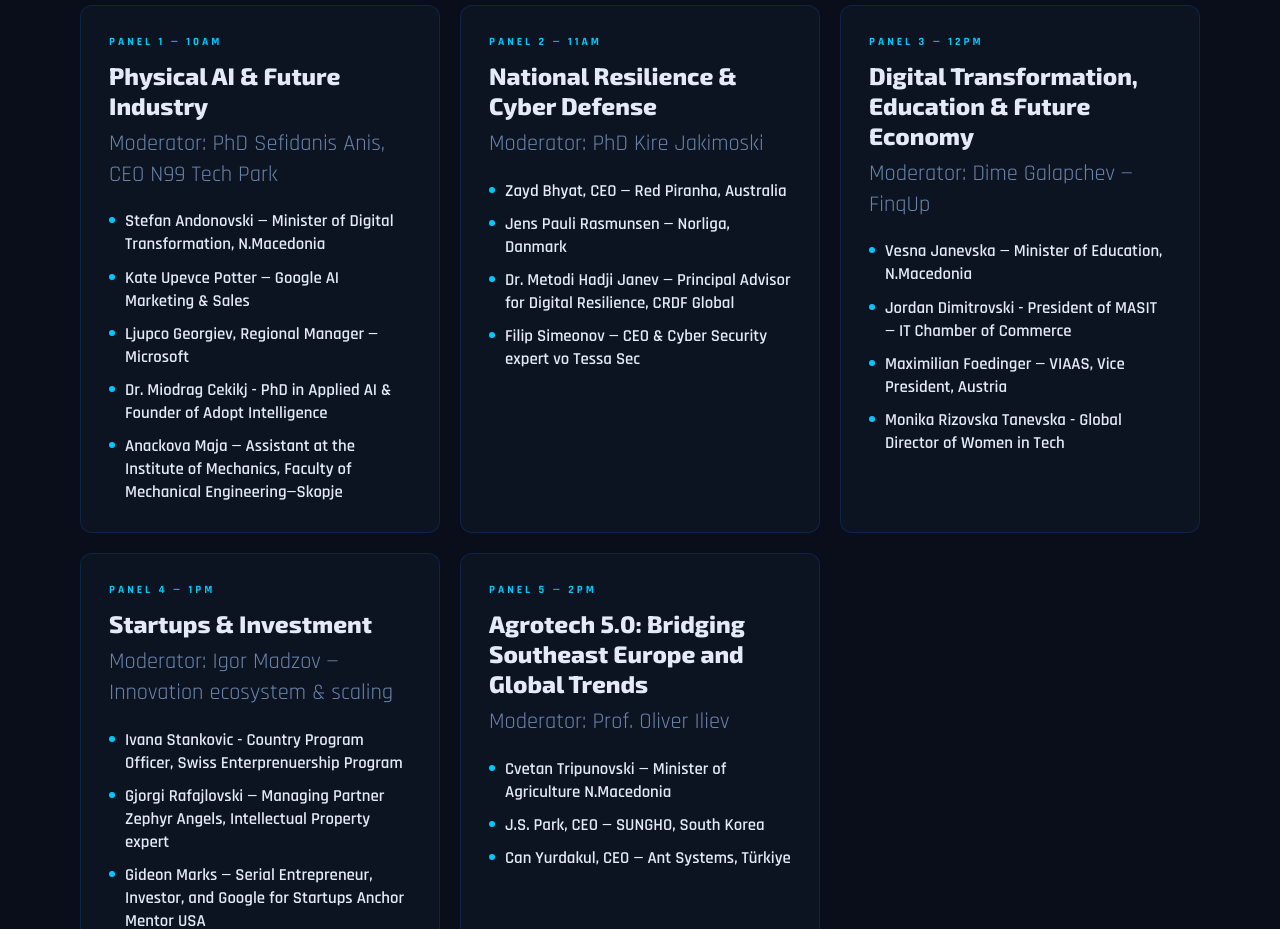
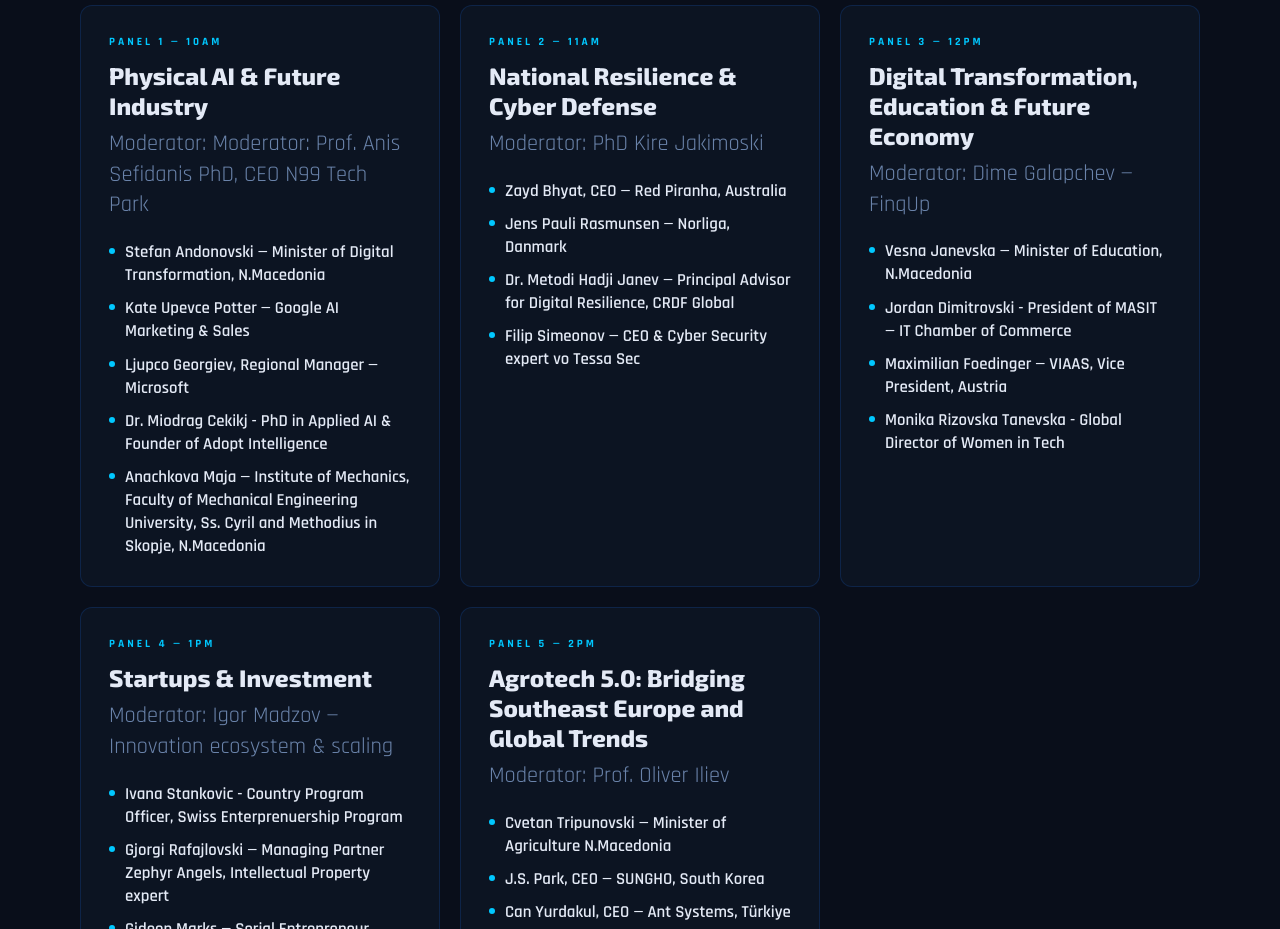
Before and after one commit to ErnesCanoski/N99-Landing-Page, a React (Vite) app: page / in a window 1280 px wide. Shown: the part 1140-2069 px from the top of the page. Built offline with nearby package versions, Linux system fonts and the light colour scheme.

Commit message:
updated panel names

```diff
--- a/src/data/panels.js
+++ b/src/data/panels.js
@@ -2,13 +2,13 @@
   {
     id: "1 — 10AM",    //PANEL 1
     title: "Physical AI & Future Industry",
-    moderator: "PhD Sefidanis Anis, CEO N99 Tech Park",
+    moderator: "Moderator: Prof. Anis Sefidanis PhD, CEO N99 Tech Park",
     speakers: [
       "Stefan Andonovski — Minister of Digital Transformation, N.Macedonia",
       "Kate Upevce Potter — Google AI Marketing & Sales",
       "Ljupco Georgiev, Regional Manager — Microsoft",
       "Dr. Miodrag Cekikj - PhD in Applied AI & Founder of Adopt Intelligence",
-      "Anackova Maja — Assistant at the Institute of Mechanics, Faculty of Mechanical Engineering—Skopje",
+      "Anachkova Maja — Institute of Mechanics, Faculty of Mechanical Engineering University, Ss. Cyril and Methodius in Skopje, N.Macedonia",
     ],
   },
   {
```
